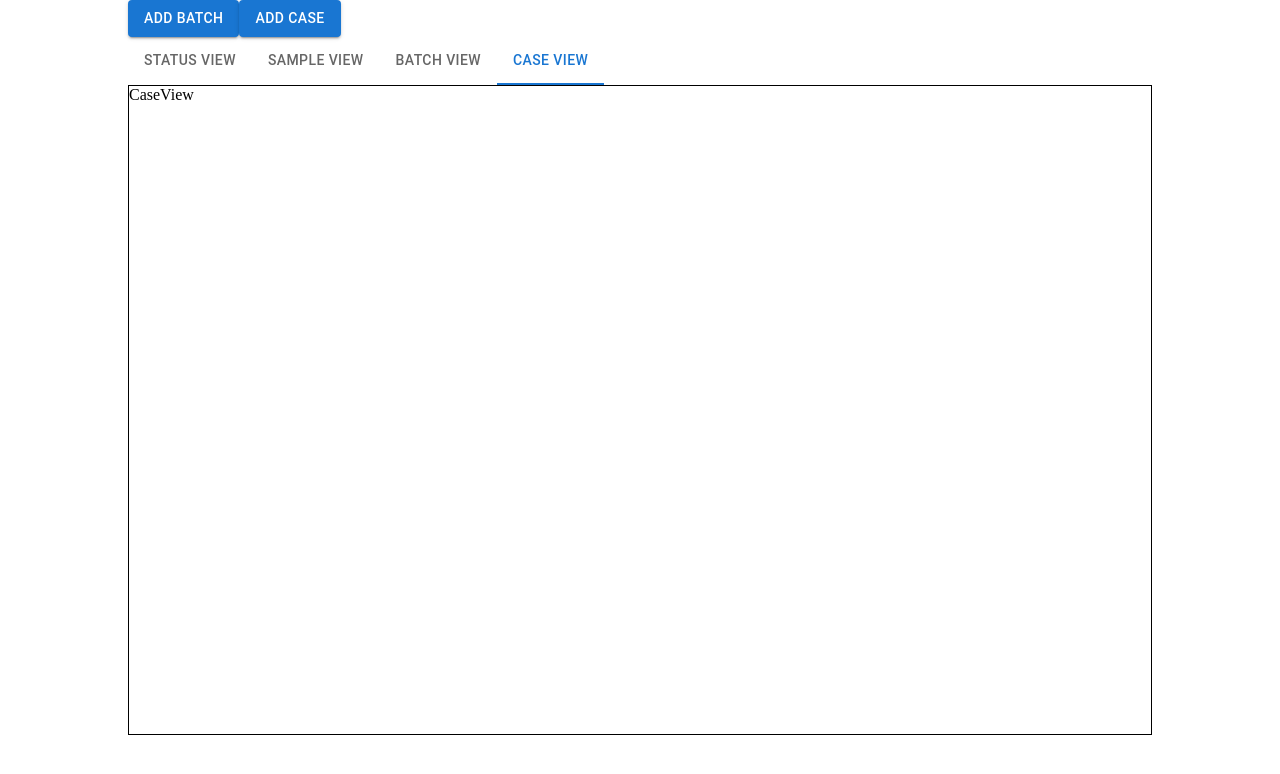
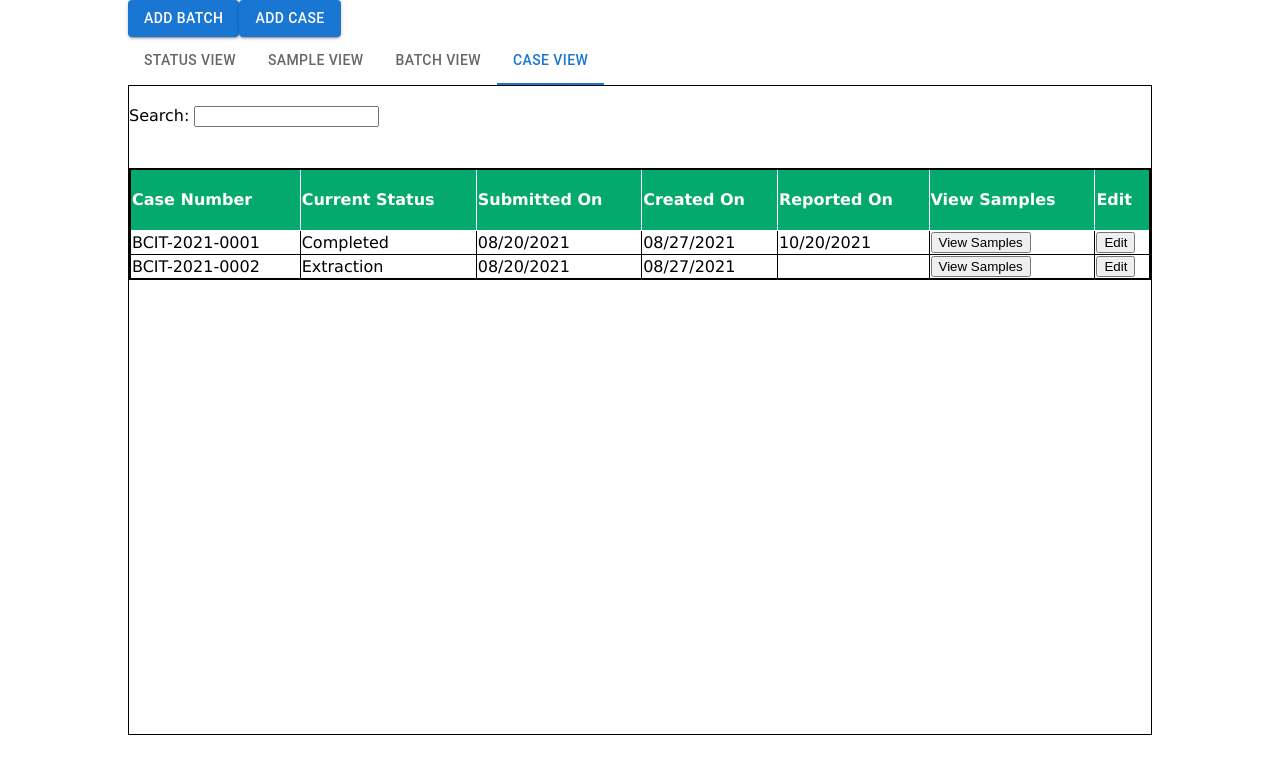
Before and after one commit to CozySchmidt/LeanForensics, a React (Create React App) app: page /case-view in a window 1280 px wide. Shown: the top 774 px of the page. Built offline with nearby package versions, Linux system fonts and the light colour scheme.

Commit message:
Case View implemented

```diff
--- /dev/null
+++ b/src/components/sample_views/CaseColumn.js
@@ -0,0 +1,24 @@
+export const COLUMNS = [
+    {
+        Header: 'Case Number',
+        accessor: 'caseNumber',
+    },
+    {
+        Header: 'Current Status',
+        accessor: 'currentStatus',
+    },
+    {
+        Header: 'Submitted On',
+        accessor: 'submitted',
+    },
+    {
+        Header: 'Created On',
+        accessor: 'created',
+    },
+    {
+        Header: 'Reported On',
+        accessor: 'reported',
+    }
+]
+
+export default COLUMNS;
--- a/src/components/sample_views/CaseView.js
+++ b/src/components/sample_views/CaseView.js
@@ -1,7 +1,118 @@
-import React from "react";
+import React, { useMemo, useState } from "react";
+import { useTable, useGlobalFilter, useSortBy } from 'react-table';
+import Modal from "@mui/material/Modal";
+import Box from "@mui/material/Box";
+import Typography from "@mui/material/Typography";
+import MOCK_DATA from '../../constants/mock_case.json';
+import COLUMNS from './CaseColumn';
+import './CaseView.css';
+import { GlobalFilter } from "./GlobalFilter";
+import {BsFillArrowDownCircleFill, BsFillArrowUpCircleFill} from "react-icons/bs";
 
 function CaseView() {
-  return <div>CaseView</div>;
+  const data = useMemo(() => MOCK_DATA, []);
+  const columns = useMemo(() => COLUMNS, []);
+
+  const {
+    getTableProps,
+    getTableBodyProps,
+    headerGroups,
+    rows,
+    prepareRow,
+    state,
+    setGlobalFilter,
+  } = useTable({ columns, data }, useGlobalFilter, useSortBy);
+
+  const { globalFilter } = state;
+
+  const [openModal, setOpenModal] = useState(false);
+  const [selectedCase, setSelectedCase] = useState(null);
+
+  const handleModalOpen = (data) => {
+    setOpenModal(true);
+    setSelectedCase(data.original);
+  };
+  const handleModalClose = () => setOpenModal(false);
+
+  const ModalView = () => {
+    const style = {
+      position: "absolute",
+      top: "50%",
+      left: "50%",
+      transform: "translate(-50%, -50%)",
+      width: 400,
+      bgcolor: "background.paper",
+      border: "2px solid #000",
+      boxShadow: 24,
+      p: 4,
+    };
+
+    return (
+      <Modal
+        open={openModal}
+        onClose={handleModalClose}
+        aria-labelledby="modal-modal-title"
+        aria-describedby="modal-modal-description"
+      >
+        <Box sx={style}>
+          <Typography id="modal-modal-title" variant="h6" component="h2">
+            Case Number: {selectedCase && selectedCase.caseNumber}
+          </Typography>
+          {selectedCase &&
+            selectedCase.samples.map((sample, i) => {
+              return <div key={i}>ID: {sample.sampleNumber}, Batch #:{sample.batchNumber}</div>;
+            })}
+        </Box>
+      </Modal>
+    );
+  };
+
+  return (
+    <div className="viewHolder">
+      <GlobalFilter filter={globalFilter} setFilter={setGlobalFilter}/>
+      <table className="table--samples" {...getTableProps()}>
+        <thead className="table--samples--header">
+          {headerGroups.map(headerGroup => (
+            <tr {...headerGroup.getHeaderGroupProps()}>
+              {headerGroup.headers.map(column => (
+                <th {...column.getHeaderProps(column.getSortByToggleProps())}>
+                  {column.render('Header')}
+                  <span className="table--samples--header--sorted">
+                    {column.isSorted ? (column.isSortedDesc ? <BsFillArrowDownCircleFill/> : <BsFillArrowUpCircleFill/>) : ''}
+                  </span>
+                </th>
+              ))}
+              <th>View Samples</th>
+              <th>Edit</th>
+            </tr>
+          ))}
+        </thead>
+        <tbody className="table--samples--body" {...getTableBodyProps()}>
+          {rows.map(row => {
+            prepareRow(row);
+            return (
+              <tr {...row.getRowProps()}>
+                {row.cells.map(cell => {
+                  return <td {...cell.getCellProps()}>{cell.render('Cell')}</td>
+                })}
+                <td>
+                  <button onClick={() => handleModalOpen(row)}>
+                    View Samples
+                  </button>
+                </td>
+                <td>
+                  <button onClick={() => {
+                    alert(`Do you wish to edit Case ${row.values['caseNumber']}?`)
+                  }}>Edit</button>
+                </td>
+              </tr>
+            )
+          })}
+        </tbody>
+      </table>
+      <ModalView />
+    </div>
+  )
 }
 
 export default CaseView;
--- /dev/null
+++ b/src/constants/mock_case.json
@@ -0,0 +1,69 @@
+[{
+    "caseNumber": "BCIT-2021-0001",
+    "currentStatus": "Completed",
+    "samples": [{
+            "sampleNumber": "BCIT-2021-0001-01",
+            "currentStatus": "Completed",
+            "caseNumber": "BCIT-2021-0001",
+            "batchNumber": "01",
+            "submitted": "08/20/2021",
+            "created": "08/27/2021",
+            "reported": "10/20/2021"
+        },
+        {
+            "sampleNumber": "BCIT-2021-0001-02",
+            "currentStatus": "Completed",
+            "caseNumber": "BCIT-2021-0001",
+            "batchNumber": "01",
+            "submitted": "08/20/2021",
+            "created": "08/27/2021",
+            "reported": "10/20/2021"
+        },
+        {
+            "sampleNumber": "BCIT-2021-0001-03",
+            "currentStatus": "Completed",
+            "caseNumber": "BCIT-2021-0001",
+            "batchNumber": "01",
+            "submitted": "08/20/2021",
+            "created": "08/27/2021",
+            "reported": "10/20/2021"
+        }
+    ],
+    "submitted": "08/20/2021",
+    "created": "08/27/2021",
+    "reported": "10/20/2021"
+}, {
+    "caseNumber": "BCIT-2021-0002",
+    "currentStatus": "Extraction",
+    "samples": [{
+            "sampleNumber": "BCIT-2021-0002-01",
+            "currentStatus": "Extraction",
+            "caseNumber": "BCIT-2021-0002",
+            "batchNumber": "02",
+            "submitted": "08/20/2021",
+            "created": "08/27/2021",
+            "reported": ""
+        },
+        {
+            "sampleNumber": "BCIT-2021-0002-02",
+            "currentStatus": "Extraction",
+            "caseNumber": "BCIT-2021-0002",
+            "batchNumber": "03",
+            "submitted": "08/20/2021",
+            "created": "08/27/2021",
+            "reported": ""
+        },
+        {
+            "sampleNumber": "BCIT-2021-0002-03",
+            "currentStatus": "Extraction",
+            "caseNumber": "BCIT-2021-0002",
+            "batchNumber": "02",
+            "submitted": "08/20/2021",
+            "created": "08/27/2021",
+            "reported": ""
+        }
+    ],
+    "submitted": "08/20/2021",
+    "created": "08/27/2021",
+    "reported": ""
+}]
```
Also changed, not shown: src/components/sample_views/CaseView.css (added).
